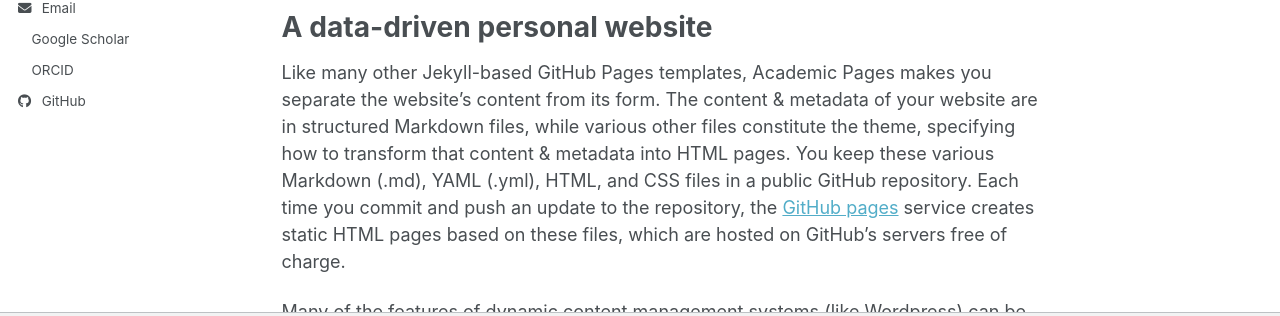
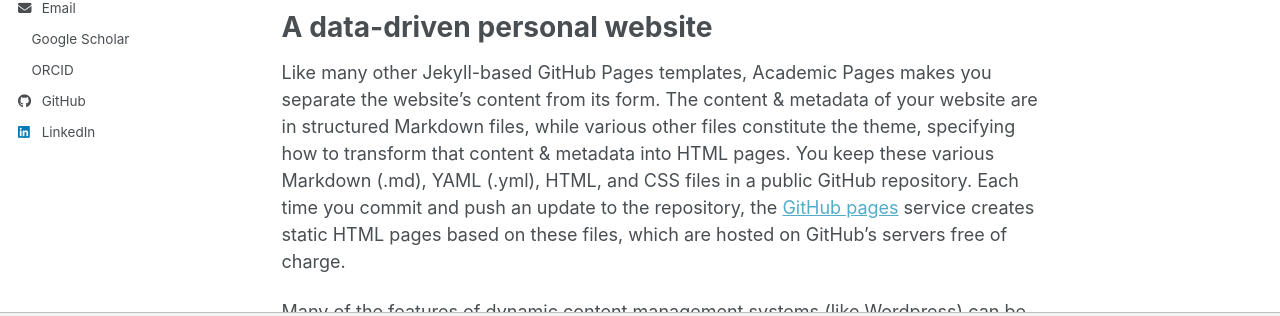
Before and after one commit to anusreekolarveettil/anusreekolarveettil.github.io, a Jekyll site: the page built from _pages/about.md, in a window 1280 px wide. Shown: the part 477-793 px from the top of the page. Built offline with Jekyll 4.4.1, drawn with Linux system fonts in a browser that asks for light colours; a script bundle is joined from its source files by our own code; a style sheet for code colours, icons or effects is not loaded.

Commit message:
Update _config.yml

```diff
--- a/_config.yml
+++ b/_config.yml
@@ -66,7 +66,7 @@ author:
   keybase          : # Username
   instagram        : # Username
   lastfm           : # Username
-  linkedin         : # anusree-kv-44288012a
+  linkedin         : "anusree-kv-44288012a"
   mastodon         : # URL
   medium           : # URL
   pinterest        : # Username
```
